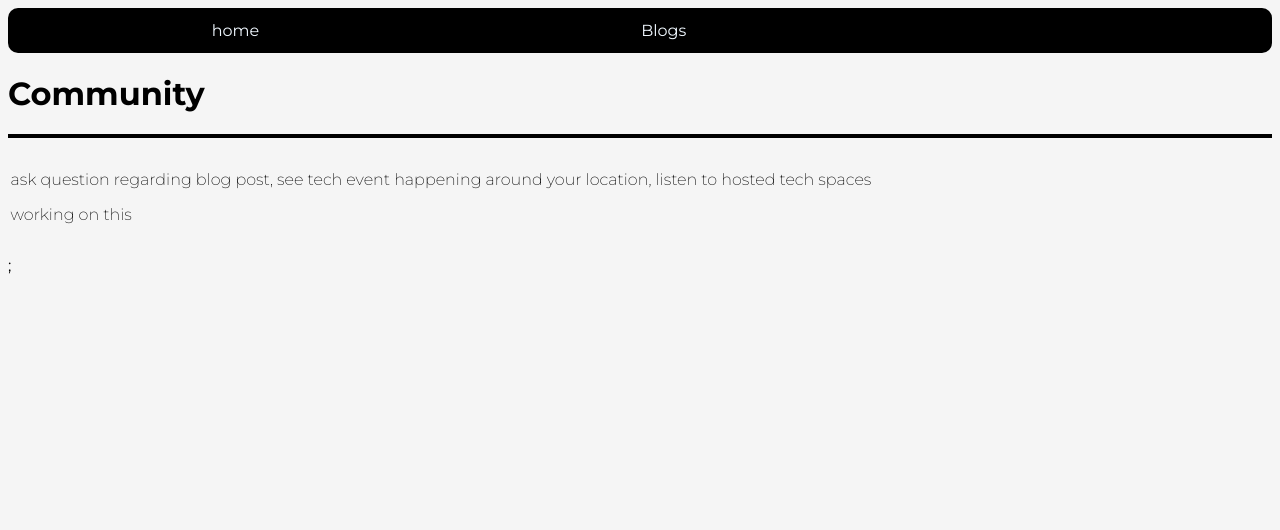
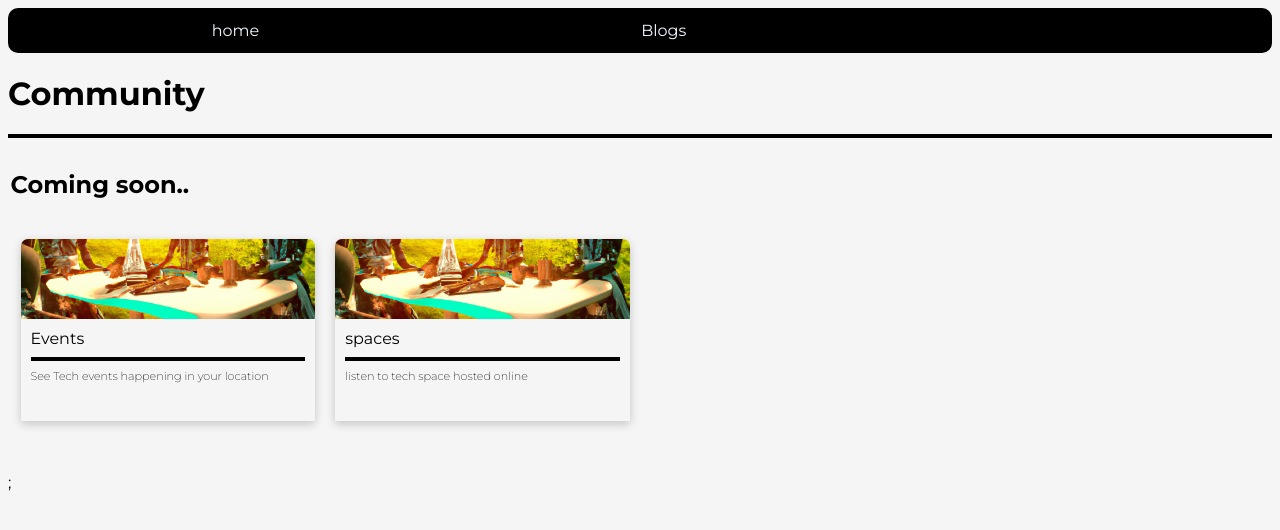
Before and after one commit to Eberechi-uche/digitalClay, a Next.js app: page /community in a window 1280 px wide. Shown: the top 530 px of the page. Built offline with nearby package versions, Linux system fonts and the light colour scheme.

Commit message:
add community category

```diff
--- a/component/Articles.js
+++ b/component/Articles.js
@@ -23,9 +23,7 @@ export function Articles({ header, brief, date }) {
       <div className={styles.articleContent}>
         <div>
           <h2>{header}</h2>{" "}
-          <p className={styles.muted}>
-            <Date dateString={date} />
-          </p>
+          <p className={styles.muted}>{date && <Date dateString={date} />}</p>
         </div>
         <hr />
         <p>{brief}</p>
--- a/pages/community.js
+++ b/pages/community.js
@@ -1,5 +1,6 @@
 import Nav from "../component/nav";
 import Layout from "../component/layout";
+import { Articles, ArticleContainer } from "../component/Articles";
 
 export default function () {
   return (
@@ -8,11 +9,17 @@ export default function () {
       <h1>Community</h1>
       <hr></hr>
       <Layout>
-        <p>
-          ask question regarding blog post, see tech event happening around your
-          location, listen to hosted tech spaces
-        </p>
-        <p>working on this</p>
+        <h2>Coming soon..</h2>
+        <ArticleContainer>
+          <Articles
+            header={"Events"}
+            brief={"See Tech events happening in your location"}
+          ></Articles>
+          <Articles
+            header={"spaces"}
+            brief={"listen to tech space hosted online"}
+          ></Articles>
+        </ArticleContainer>
       </Layout>
     </>
   );
```
